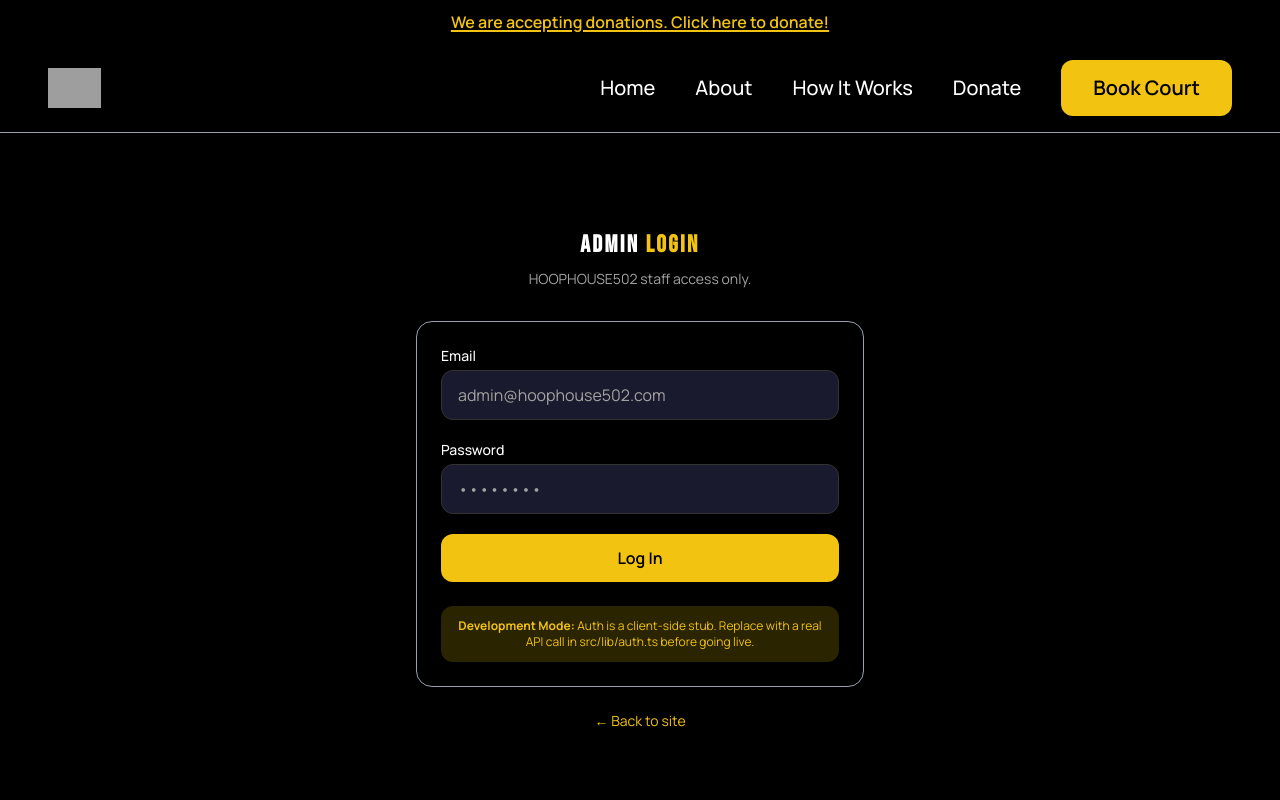
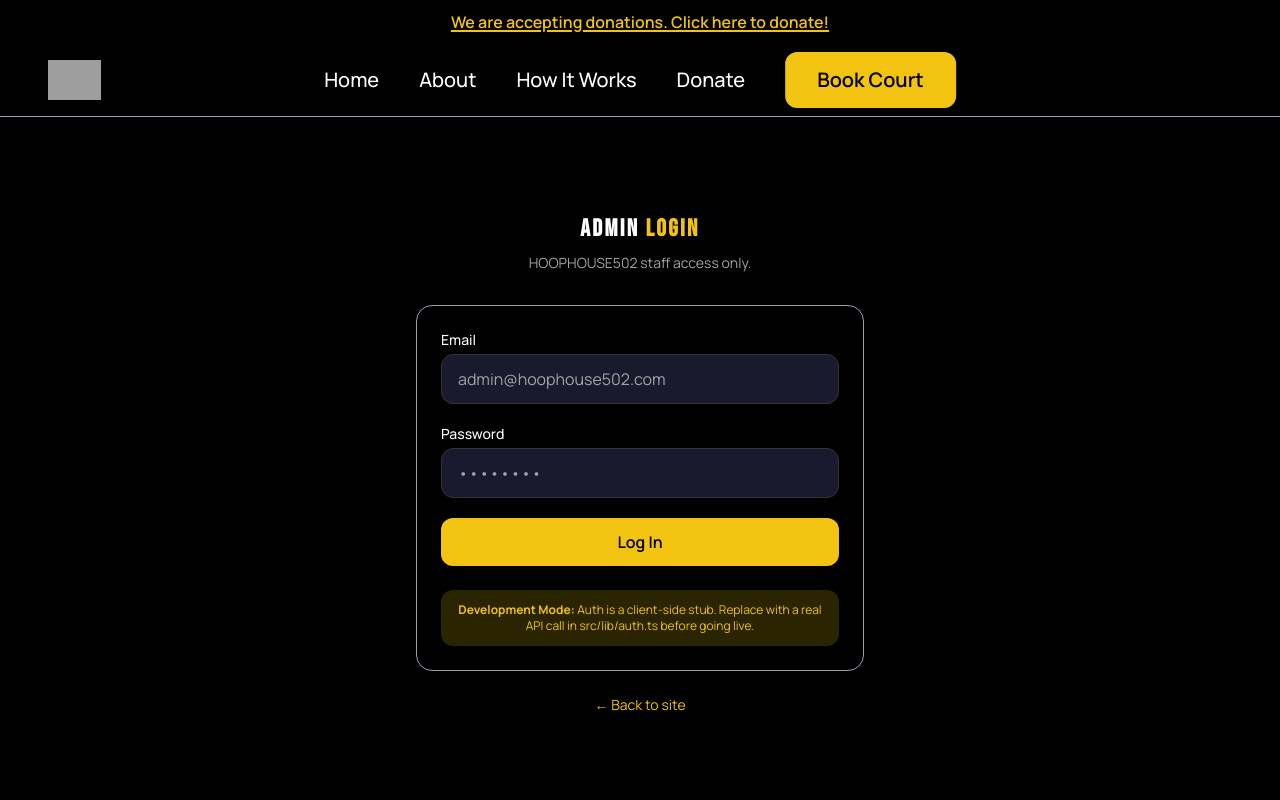
Before and after one commit to sgrouplabs/hoophouse, a Next.js app: page /login in a window 1280 px wide. Shown: the top 800 px of the page. Built offline with nearby package versions, Linux system fonts and the light colour scheme; grey boxes are pictures that could not be loaded.

Commit message:
Fix navbar centering: absolutely center link cluster between logo and button

```diff
--- a/src/components/Navbar.tsx
+++ b/src/components/Navbar.tsx
@@ -21,9 +21,9 @@
 
   return (
     <header className="sticky top-0 z-50 border-b border-gray-400 bg-black">
-      <nav className="mx-auto flex max-w-7xl items-center justify-center gap-12 px-6 py-4 md:px-12">
+      <nav className="relative mx-auto flex max-w-7xl items-center justify-between px-6 py-4 md:px-12">
         {/* ---- Logo (image) ---- */}
-        <Link href="/" aria-label={SITE.name} className="mr-auto">
+        <Link href="/" aria-label={SITE.name} className="relative z-10">
           <img
             src="/logo.png"
             alt={SITE.name}
@@ -31,8 +31,8 @@
           />
         </Link>
 
-        {/* ---- Desktop Nav Links ---- */}
-        <div className="hidden items-center gap-10 md:flex">
+        {/* ---- Desktop Nav Links (absolutely centered in the bar) ---- */}
+        <div className="absolute left-1/2 top-1/2 hidden -translate-x-1/2 -translate-y-1/2 items-center gap-10 md:flex">
           {NAV_LINKS.map((link) =>
             "cta" in link ? (
               <Link
```
